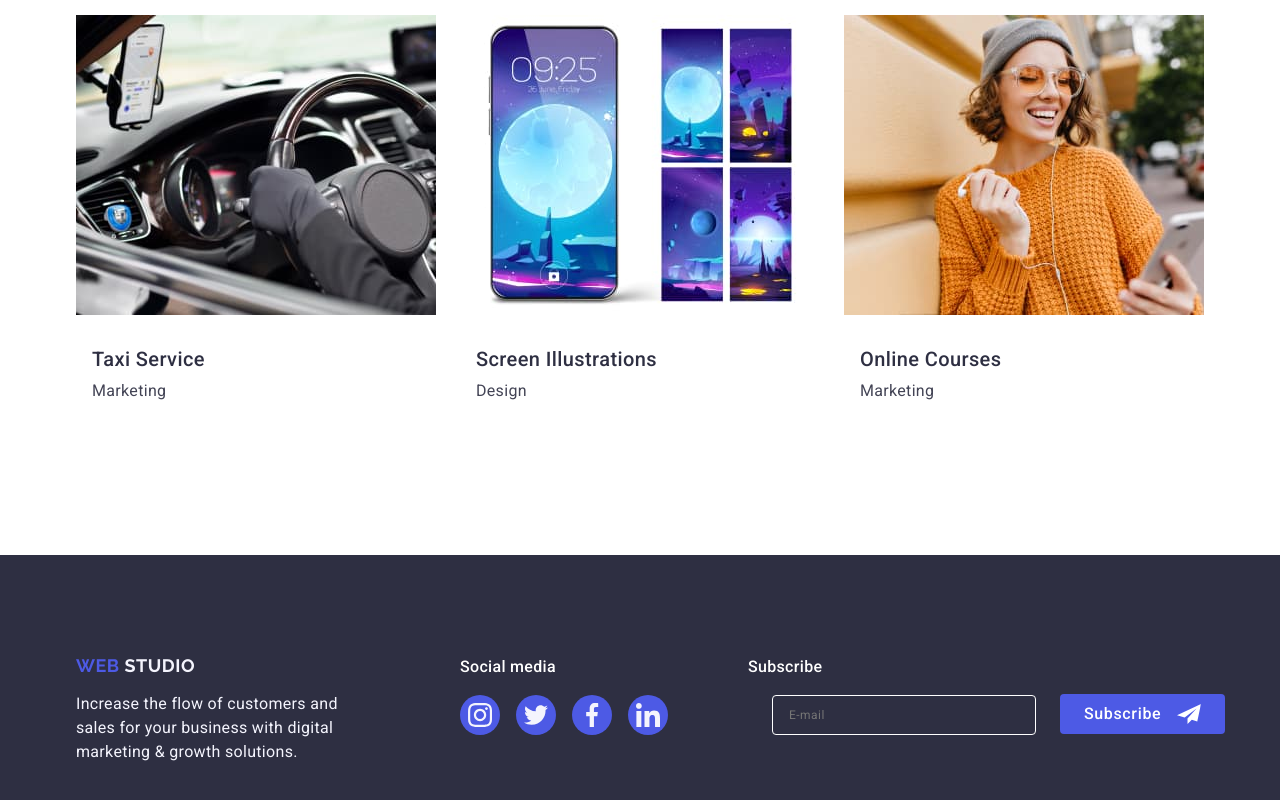
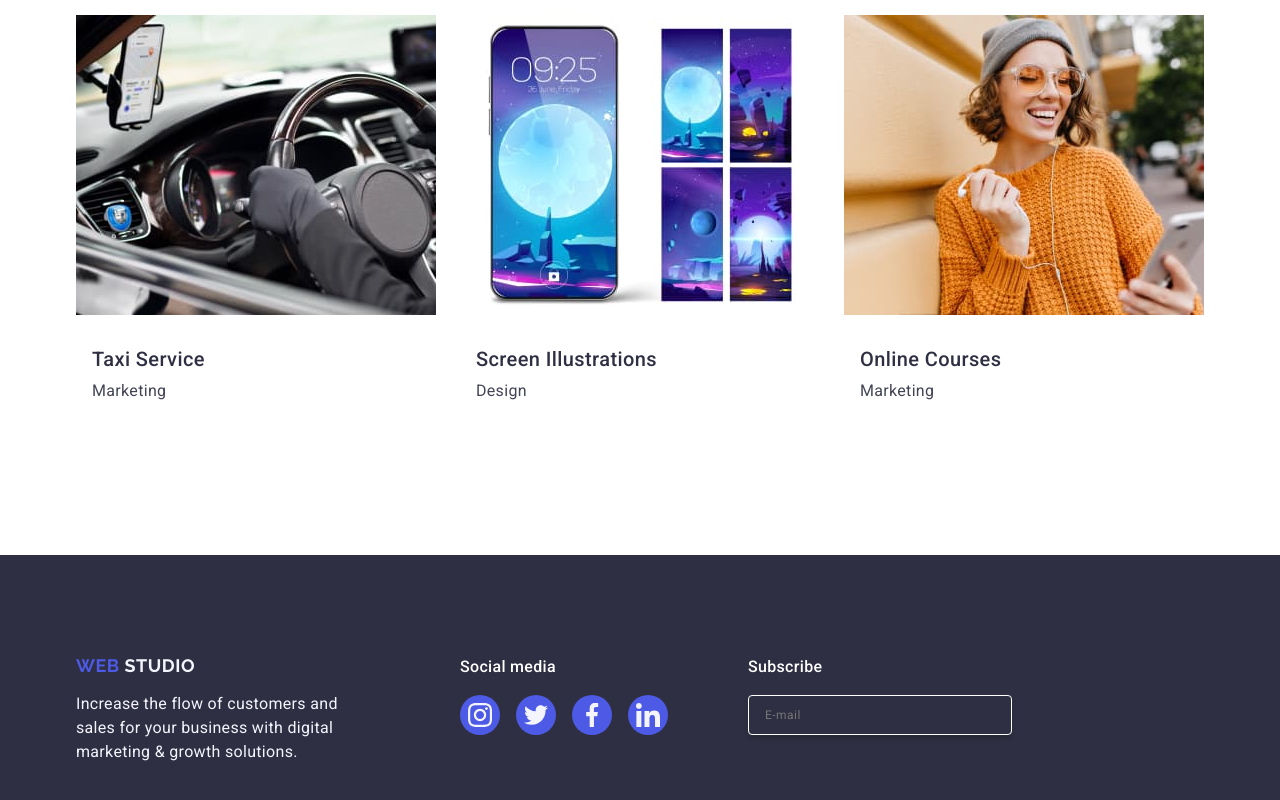
Before and after one commit to YelyzavetaMishchenko/goit-markup-hw-05, a plain HTML site: page index.html in a window 1280 px wide. Shown: the part 2625-3425 px from the top of the page. Drawn offline with nearby package versions, Linux system fonts and the light colour scheme.

Commit message:
fjhdkjfh

```diff
--- a/css/styles.css
+++ b/css/styles.css
@@ -560,7 +560,7 @@ width: 100%;
     fill: #f4f4fd;
 }
 
-.footer-subscribe-input-text{
+.footer-form-text {
     font-weight: 500;
     font-size: 16px;
     line-height: 1.5;
@@ -569,60 +569,30 @@ width: 100%;
     margin-bottom: 16px;
 }
 
-.footer-subscribe-input-area {
-    margin-right: 24px;
+.footer-form-wrapper {
+    display: flex;
 }
 
-.footer-subscribe-input-form {
-    display: flex;
+.footer-form-label {
     gap: 24px;
 }
 
-.footer-subscribe-input {
+.footer-form-input {
     width: 264px;
     height: 40px;
-    background: #2e2f42;
     border: 1px solid #ffffff;
-    border-radius: 4px;
-    padding: 8px 16px;
-    font-weight: 400;
+    background-color: transparent;
     font-size: 12px;
     line-height: 2;
     letter-spacing: 0.04em;
+    padding-left: 16px;
+    box-shadow: 0px 4px 4px rgba(0, 0, 0, 0.15);
+    border-radius: 4px;
     color: #ffffff;
 }
 
-.footer-subscribe-input:focus {
-    outline: transparent;
-}
-
-.footer-btn-wrapper {
-    position: relative;
-}
-
-.footer-subscribe-btn {
-    position: absolute;
-    transform: translateY(55%);
-    display: flex;
-    justify-content: center;
-    align-items: center;
-    padding: 8px 24px;
-    border-radius: 4px;
-    width: 165px;
-    height: 40px;
-    background: #4d5ae5;
-    border: none;
-    font-weight: 500;
-    font-size: 16px;
-    line-height: 1.5;
-    letter-spacing: 0.04em;
-    text-align: center;
+..footer-form-input::placeholder {
     color: #ffffff;
-}
-
-.footer-btn-icon {
-    margin-left: 16px;
-    fill: #FFFFFF;
 }
 
 /*======= /FOOTER STYLES =======*/
--- a/index.html
+++ b/index.html
@@ -399,31 +399,19 @@
                     </li>
                 </ul>
             </div>
-            <div class="footer-subscribe-input-area">
-                <p class="footer-subscribe-input-text">
-                    Subscribe
-                </p>
-                <form class="footer-subscribe-input-form">
-                    <label class="footer-subscribe-label"
-                    for="subscribe-input">
-                </label>
-                <input class="footer-subscribe-input"
-                id="subscribe-input"
-                name="subscribe-input"
-                type="email"
-                placeholder="E-mail"
-                required>
+            <div class="footer-form">
+                <p class="footer-form-text">Subscribe</p>
+                <form class="footer-form-wrapper">
+                    <label class="footer-form-label">
+                        <input class="footer-form-input"
+                        name="email"
+                        type="email"
+                        placeholder="E-mail" />
+                    </label>
+
+                </form>
             </div>
-            <div class="footer-btn-wrapper">
-                <button class="footer-subscribe-btn" type="submit">
-                    Subscribe
-                    <svg class="footer-btn-icon" width="24" height="20">
-                      <use href="./images/icons.svg#icon-send"></use>
-                    </svg>
-                </button>
-                </form>
 
-            </div>
         </div>
     </footer>
 
```
